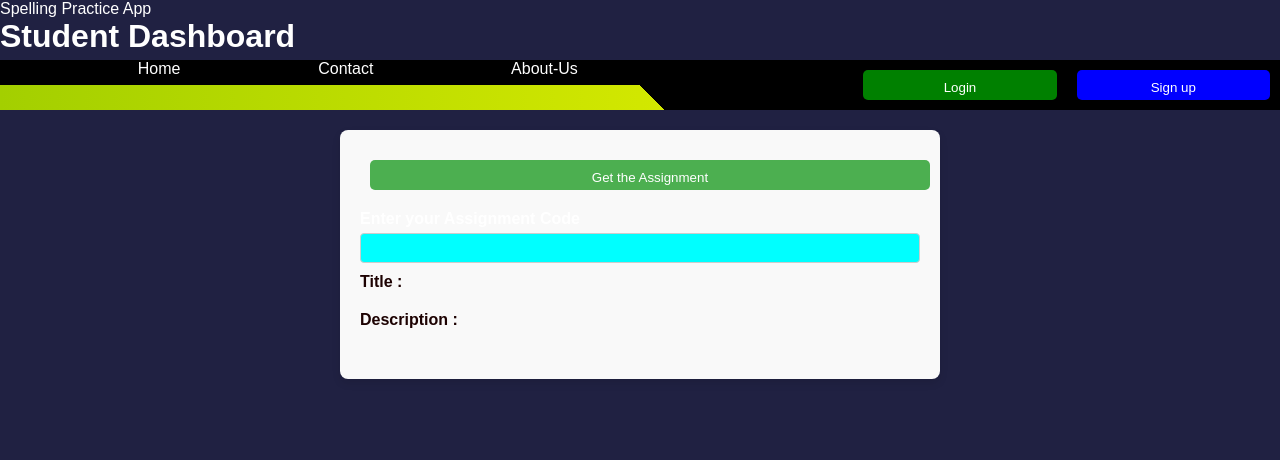
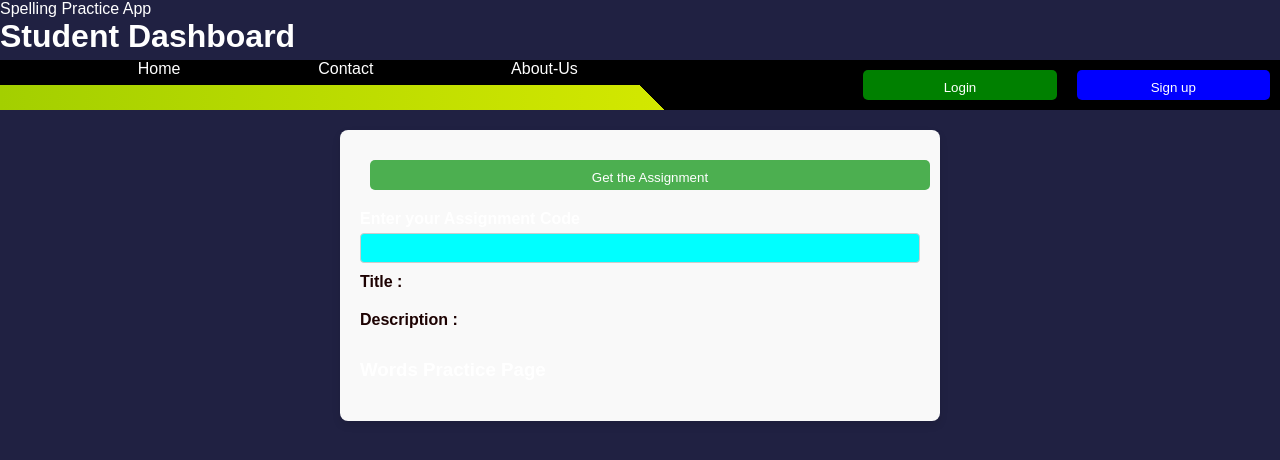
Before and after one commit to khmdagal/pwa-my-spelling-app, a React (Create React App) app: page /student-dashboard in a window 1280 px wide. Shown: the top 460 px of the page. Built offline with nearby package versions, Linux system fonts and the light colour scheme; sample sign-in values are in the browser's storage.

Commit message:
Add practicePage
The reason for this small change was, to ship the other changes that I did before from feature branch to  QA branch and then to master.

```diff
--- a/src/assignments/myAssignments/MyAssignments.jsx
+++ b/src/assignments/myAssignments/MyAssignments.jsx
@@ -1,5 +1,6 @@
 import React, { useState } from "react";
 import { allOtherAxiosRequest } from '../../api/axios'
+import PracticeMyAssignment from "./PracticeMyAssignments";
 
 import '../../css/MyAssignment.css'
 
@@ -45,6 +46,7 @@ function MyAssignment() {
                     return (<div className="words" name="words" >{word}</div>)
                 })}
             </div>
+            <PracticeMyAssignment assignment={assignment}/>
         </div>
     )
 
--- a/src/assignments/myAssignments/PracticeMyAssignments.jsx
+++ b/src/assignments/myAssignments/PracticeMyAssignments.jsx
@@ -1,10 +1,16 @@
 import React from "react";
 
-function PracticeMyAssignment({words}) {
+function PracticeMyAssignment({ assignment }) {
 
     return (
         <div>
             <h3>Words Practice Page</h3>
+            <div className="selectedWordsContainer">
+
+                {assignment.words?.map(word => {
+                    return (<div className="words" name="words" >{word}</div>)
+                })}
+            </div>
         </div>
     )
 }
```
